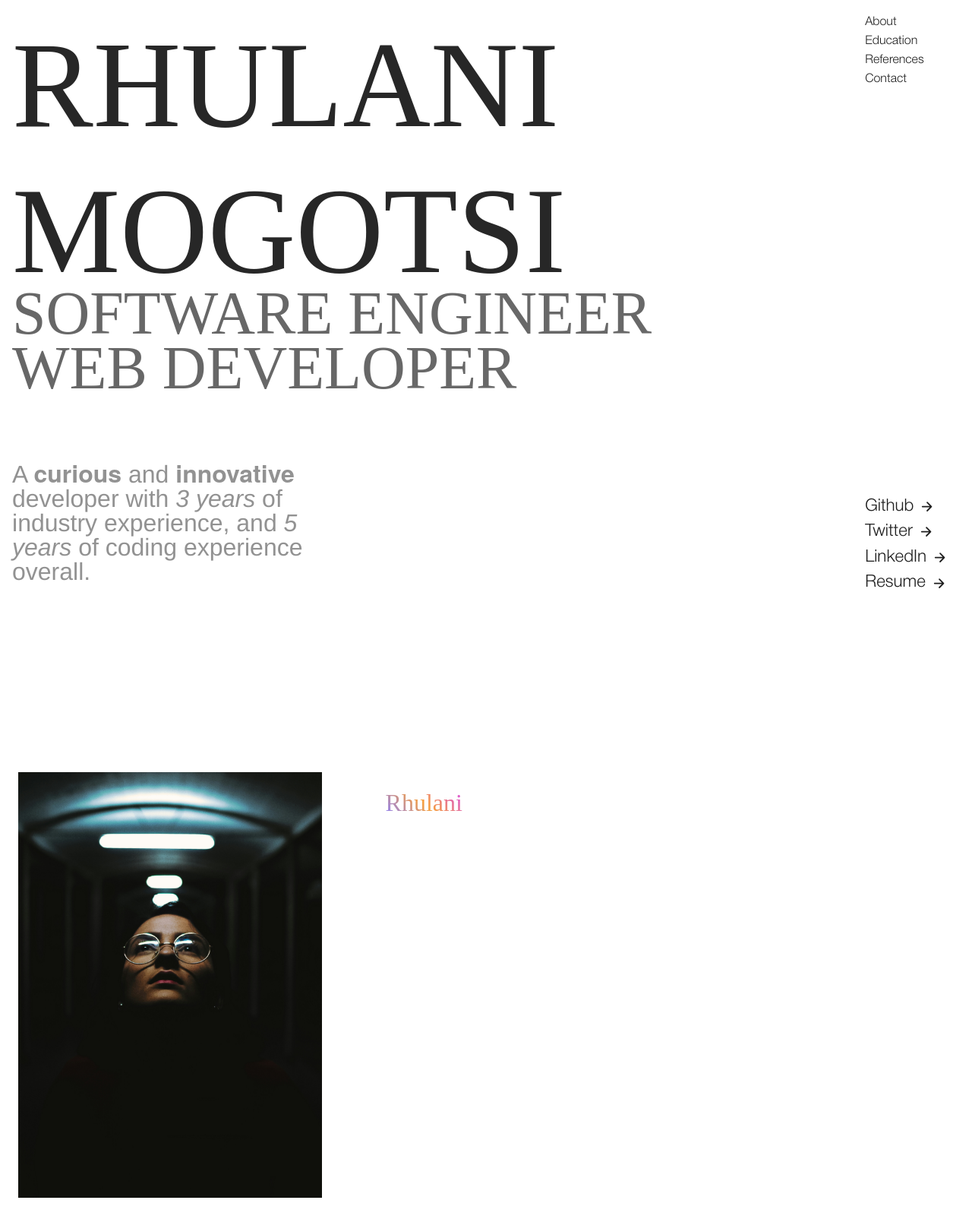
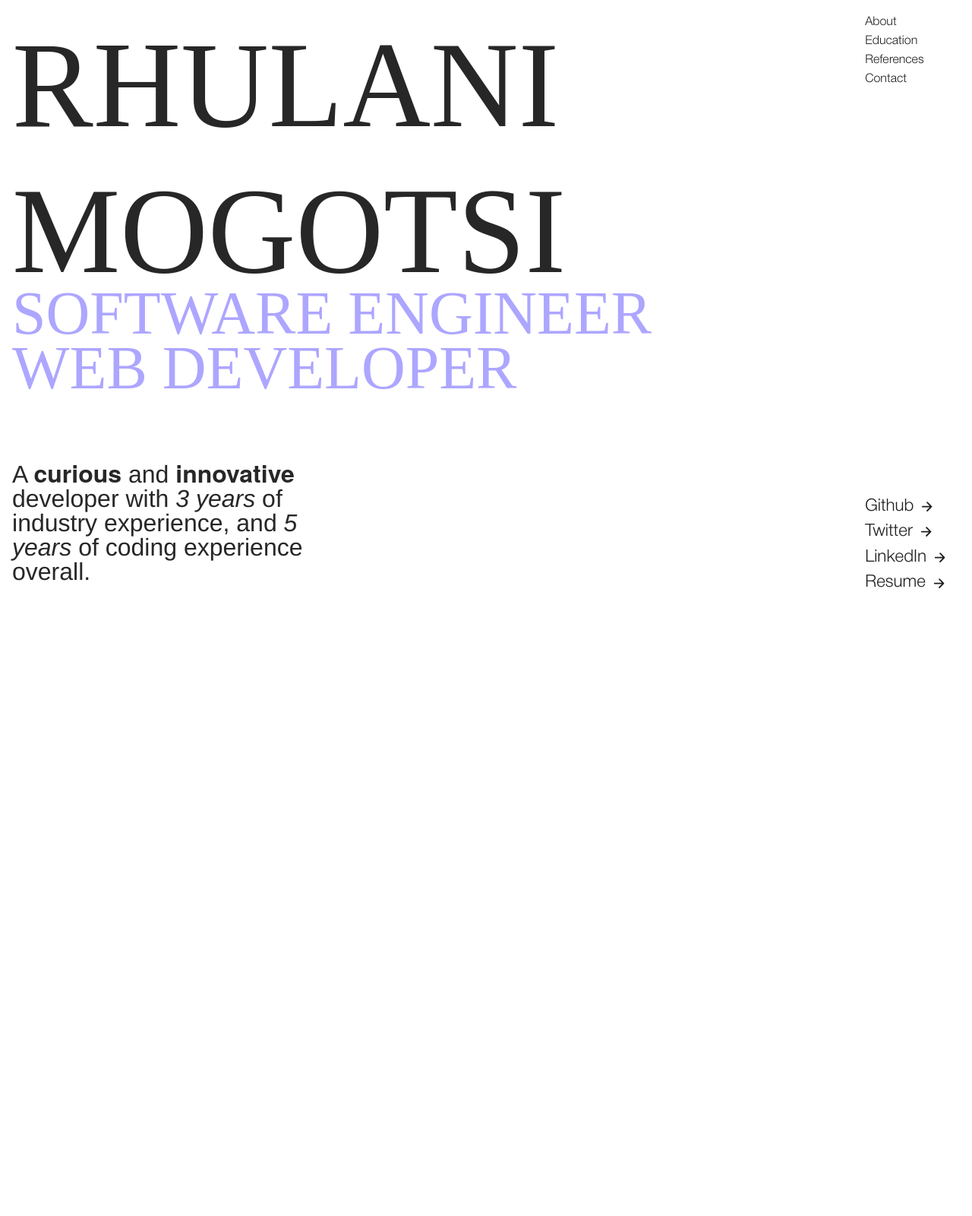
Before and after one commit to WinterTheEngineer/Kgosi-Mogotsi, a Django app: page / in a window 1280 px wide. Shown: the whole page at 76% size. After the commit the page ends 774 px from the top, so only its background shows below. Run offline with Django 5.2, Linux system fonts and the light colour scheme; some libraries are stand-ins or nearby versions; some web fonts are replaced.

Commit message:
added color to site titles, removed gradients from links

```diff
--- a/WinterMogotsi/static/css/index.css
+++ b/WinterMogotsi/static/css/index.css
@@ -1,5 +1,5 @@
 :root {
-    --bg-lavender: #f5ebfa;
+    --purple: #8a80ff;
     --bg-dark: #e7dbef;
 }
 
@@ -51,9 +51,7 @@ nav ul a {
 
 .nav-links li a:hover {
     transform: translateX(-1rem);
-    background: linear-gradient(20deg, #8a80ff, #d74bee);
-    -webkit-background-clip: text;
-    -webkit-text-fill-color: transparent;
+    background-color: #8a80ff70;
 }
 
 .nav-links li a span {
@@ -118,22 +116,22 @@ nav ul a {
 .header-text h3 {
     font-size: 5rem;
     line-height: 5rem;
+    width: fit-content;
+    color: var(--purple);
     margin-bottom: -.5rem;
     opacity: 0.7 !important;
+    transition: color .3s ease;
+}
+
+.header-text h3:hover {
 }
 
 .header-text p {
     width: 40%;
-    opacity: .5;
+    /* opacity: .5; */
     line-height: 1;
     font-size: 2rem;
     color: #272727;
-    /* font-weight: 500;r */
-}
-
-.header-text p span {
-    opacity: 1;
-    font-style: italic;
 }
 
 /*
--- a/WinterMogotsi/templates/WinterMogotsi/index.html
+++ b/WinterMogotsi/templates/WinterMogotsi/index.html
@@ -79,49 +79,11 @@
                         Web Developer
                     </h3>
                 </div>
-                <p>A <b>curious</b> and <b>innovative</b> developer with <span>3 years</span> of industry experience,
-                    and <span>5 years</span> of coding experience overall.</p>
+                <p>A <b>curious</b> and <b>innovative</b> developer with <i>3 years</i> of industry experience,
+                    and <i>5 years</i> of coding experience overall.</p>
             </div>
         </div>
     </header>
-    <!-- <section id="about">
-        <div class="container-fluid about-container px-5 py-4">
-            <a href="#about"><h1 class="about-title">About Me</h1></a>
-            <div class="about-content py-5">
-                <div class="about-tags">
-                    <p class="about-tag"><span>Boundless</span> Tenacity</p>
-                    <p class="about-tag"><span>Effortless</span> Efficiency</p>
-                    <p class="about-tag"><span>Peerless</span> Proficiency</p>
-                </div>
-                <div class="about-desc m-0 mt-4">
-                    <p class="about-text">My <span>boundless</span> passion for coding, paired
-                    with my <span>unrivaled</span> proficiency in all related
-                    fields, enables me to create solutions that
-                    set a new and  unrivaled standard for any
-                    organization.</p>
-                </div>
-            </div>
-        </div>
-    </section> -->
-    <section id="about">
-        <div class="container-fluid about-grid p-4">
-            <h1 class="section-title grid-section">Who Am I</h1>
-            <img class="portrait-img grid-section" src="{% static 'images/portrait-img.jpg' %}"></img>
-            <h2 class="grid-section intro">I'm <span>Rhulani</span>,
-                a <b>curious</b> and <b>passionate</b>
-                Software Engineer and
-                Web Developer with<br>4 years of coding experience
-                and 3 years of professional experience.
-            </h2>
-            <p class="more-intro grid-section">
-                I have gained coding experience through various avenues,
-                    including freelance work, internships, and development
-                    roles at industry-standard organizations.
-            </p>
-            <div class="div5 grid-section"> </div>
-            <div class="div6 grid-section"> </div>
-        </div>
-    </section>
     <!-- <section id="education">
         <div class="container-fluid education-container p-4">
             <a href="#education"><h1 class="section-header education-header">My Education</h1></a>
@@ -237,71 +199,6 @@
         </div>
     </section> -->
 
-    <!-- off-screen nav -->
-    {% block nav %}
-    <div class="offcanvas offcanvas-end px-4" tabindex="-1" id="offcanvas-nav" aria-labelledby="offcanvasLabel">
-        <div class="offcanvas-header p-0">
-            <svg id="offcanvas-nav-logo" width="122" height="46" viewBox="0 0 122 46" xmlns="http://www.w3.org/2000/svg">
-                <path d="M0.57375 46V0.239998H38.9098C43.6458 0.239998 47.3151 1.43466 49.9178 3.824C52.5631 6.21333 53.8858 9.84 53.8858 14.704C53.8858 18.8427 52.9258 22.0853 51.0058 24.432C49.0858 26.7787 46.3551 28.2507 42.8138 28.848L53.3738 46H41.7258L31.9338 29.168H10.8138V46H0.57375ZM37.6938 8.56H10.8138V20.784L37.6938 20.848C39.5711 20.848 41.0004 20.3787 41.9818 19.44C43.0058 18.5013 43.5178 16.9227 43.5178 14.704C43.5178 12.4427 43.0058 10.864 41.9818 9.968C41.0004 9.02933 39.5711 8.56 37.6938 8.56ZM61.5738 46V0.239998H70.1498L91.3338 15.088H91.6538L112.838 0.239998H121.414V46H111.174V13.04L96.6458 22.768V46H86.4058V22.768L71.8138 13.04V46H61.5738Z" fill="white"/>
-            </svg>
-          <button type="button" class="offcanvas-nav-close" data-bs-dismiss="offcanvas" aria-label="Close">
-                <i class="fa-solid fa-xmark"></i>
-          </button>
-        </div>
-        <hr class="nav-sep my-5">
-        <div class="offcanvas-body p-0">
-            <ul class="offcanvas-nav-list p-0">
-                <li class="offcanvas-nav-item">
-                    <a href="#header" class="offcanvas-nav-link">
-                        Home
-                    </a>
-                </li>
-                <li class="offcanvas-nav-item">
-                    <a href="#about" class="offcanvas-nav-link">
-                        About
-                    </a>
-                </li>
-                <li class="offcanvas-nav-item">
-                    <a href="#education" class="offcanvas-nav-link">
-                        Education
-                    </a>
-                </li>
-                <li class="offcanvas-nav-item">
-                    <a href="#experience" class="offcanvas-nav-link">
-                        My Work
-                    </a>
-                </li>
-                <li class="offcanvas-nav-item">
-                    <a href="#projects" class="offcanvas-nav-link">
-                        References
-                    </a>
-                </li>
-                <li class="offcanvas-nav-item">
-                    <a href="#contact" class="offcanvas-nav-link">
-                        Contact
-                    </a>
-                </li>
-            </ul>
-        </div>
-        <div class="offcanvas-footer p-0">
-            <div class="nav-social-bar">
-                <a href="#" target="#" class="social-link">
-                    <i class="fa-solid fa-file"></i>
-                </a>
-                <a href="https://github.com/CodeMasterWinter" target="_blank" class="social-link">
-                    <i class="fa-brands fa-github"></i>
-                </a>
-                <a href="https://twitter.com/WinterMogotsi" target="_blank" class="social-link">
-                    <i class="fa-brands fa-x-twitter"></i>
-                </a>
-                <a href="https://www.linkedin.com/in/rhulani-mogotsi-7bab64286" target="_blank" class="social-link">
-                    <i class="fa-brands fa-linkedin"></i>
-                </a>
-            </div>
-        </div>
-    </div>
-    {% endblock nav %}
-
     <script type="module" src="https://unpkg.com/ionicons@7.1.0/dist/ionicons/ionicons.esm.js"></script>
     <script nomodule src="https://unpkg.com/ionicons@7.1.0/dist/ionicons/ionicons.js"></script>
     <script src="https://cdn.jsdelivr.net/npm/bootstrap@5.3.2/dist/js/bootstrap.bundle.min.js" integrity="sha384-C6RzsynM9kWDrMNeT87bh95OGNyZPhcTNXj1NW7RuBCsyN/o0jlpcV8Qyq46cDfL" crossorigin="anonymous"></script>
```
